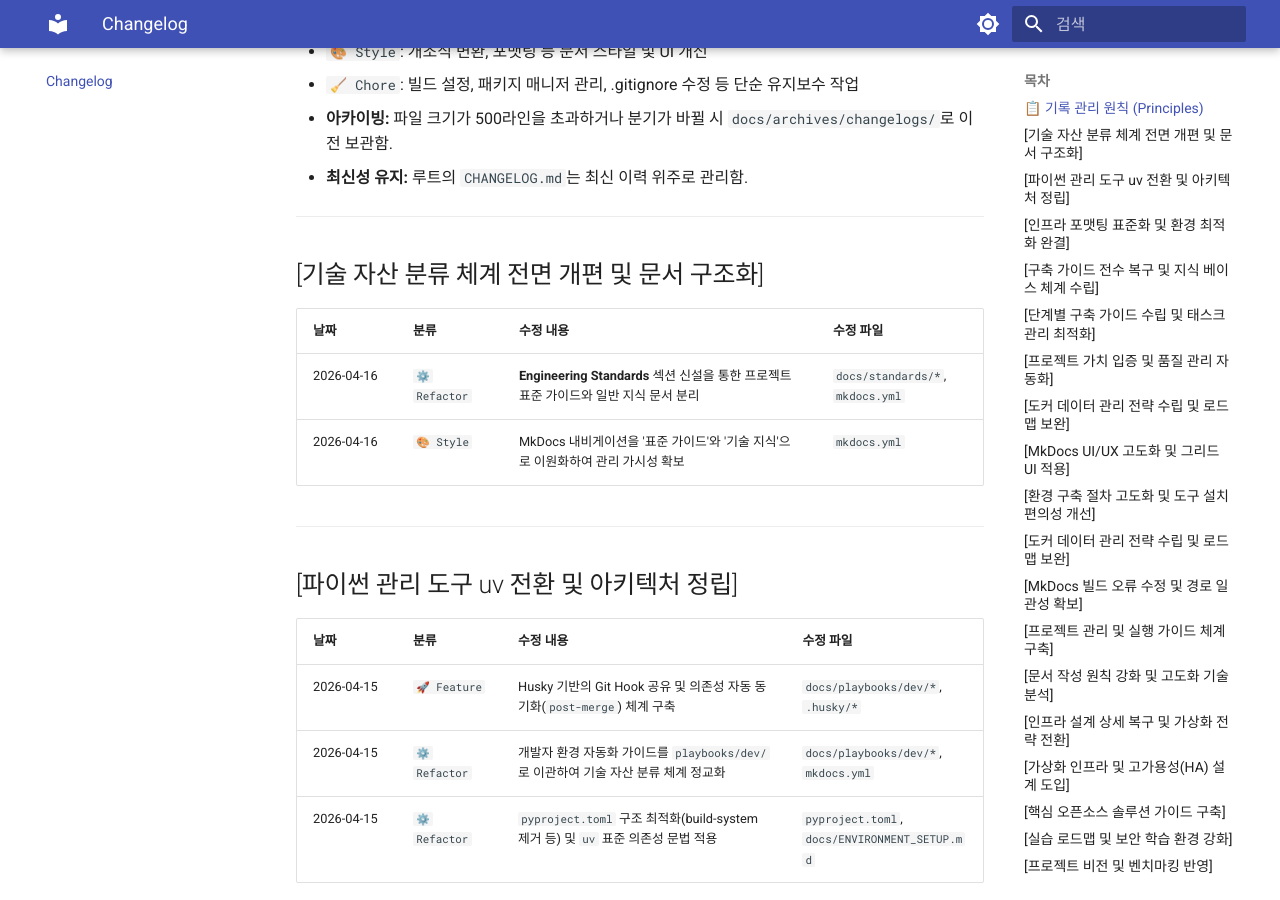
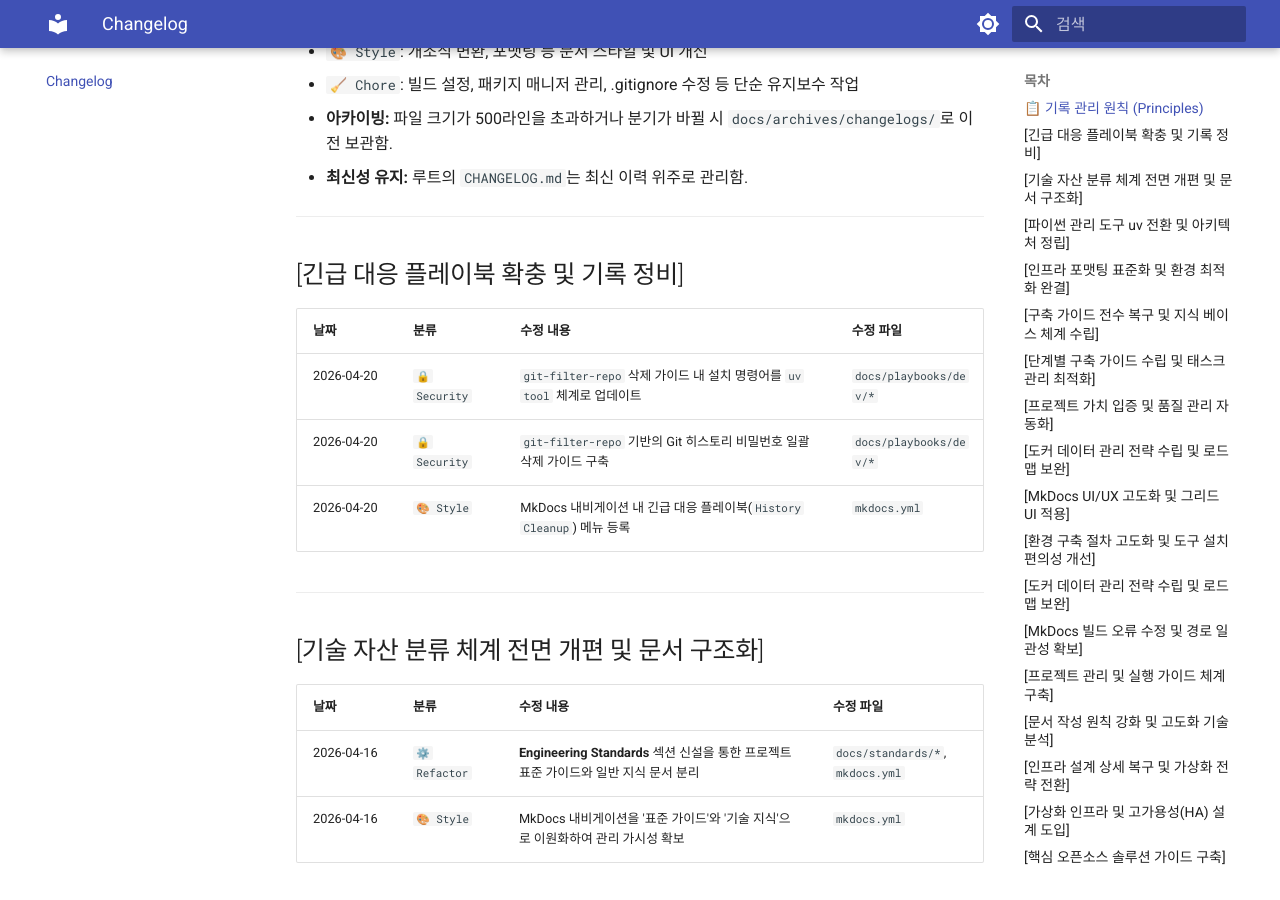
Before and after one commit to ksj686/cloud_infra, an MkDocs documentation site: the page built from docs/CHANGELOG.md, in a window 1280 px wide and 900 px high, scrolled down 608 px. Built offline with MkDocs 1.6.1 and Material for MkDocs 9.7.7, drawn with Linux system fonts in a browser that asks for light colours; some of the changed lines change nothing that is shown.

Commit message:
security: git-filter-repo 기반의 히스토리 비밀번호 삭제 가이드 구축  - 노출된 시크릿을 Git 히스토리 전체에서 일괄 제거/치환하는 긴급 대응 절차 수립  - playbooks/dev 섹션 이관을 통한 보안 관리 체계 강화 및 접근성 개선  - MkDocs 내비게이션 메뉴 등록 및 공식 이력 기록

````diff
--- a/docs/CHANGELOG.md
+++ b/docs/CHANGELOG.md
@@ -17,6 +17,16 @@
   - `🧹 Chore`: 빌드 설정, 패키지 매니저 관리, .gitignore 수정 등 단순 유지보수 작업
 - **아카이빙:** 파일 크기가 500라인을 초과하거나 분기가 바뀔 시 `docs/archives/changelogs/`로 이전 보관함.
 - **최신성 유지:** 루트의 `CHANGELOG.md`는 최신 이력 위주로 관리함.
+
+---
+
+## [긴급 대응 플레이북 확충 및 기록 정비]
+
+| 날짜       | 분류          | 수정 내용                                                                | 수정 파일              |
+| :--------- | :------------ | :----------------------------------------------------------------------- | :--------------------- |
+| 2026-04-20 | `🔒 Security` | `git-filter-repo` 삭제 가이드 내 설치 명령어를 `uv tool` 체계로 업데이트 | `docs/playbooks/dev/*` |
+| 2026-04-20 | `🔒 Security` | `git-filter-repo` 기반의 Git 히스토리 비밀번호 일괄 삭제 가이드 구축     | `docs/playbooks/dev/*` |
+| 2026-04-20 | `🎨 Style`    | MkDocs 내비게이션 내 긴급 대응 플레이북(`History Cleanup`) 메뉴 등록     | `mkdocs.yml`           |
 
 ---
 
--- /dev/null
+++ b/docs/playbooks/dev/git_history_cleanup_guide.md
@@ -0,0 +1,117 @@
+# Git 히스토리 비밀번호 일괄 삭제 가이드 (git-filter-repo)
+
+이미 GitHub에 푸시된 비밀번호를 히스토리 전체에서 찾아 삭제하고, 다른 문구로 치환하는 최신 표준 방법입니다.
+
+## ⚠️ 중요 주의사항 (실행 전 필독)
+
+1. **커밋 ID 변경**: 이 작업을 수행하면 기존의 모든 커밋 해시(ID)가 변경됩니다.
+2. **협업자 주의**: 다른 팀원이 있다면 기존 저장소를 버리고 수정된 버전을 새로 `clone` 받아야 합니다. (기존 브랜치와 충돌 발생)
+3. **강제 푸시**: 원격 저장소의 기록을 덮어쓰기 위해 `force push`가 필요합니다.
+4. **실제 비밀번호 변경**: Git 히스토리를 지우는 것과 별개로, 이미 노출된 비밀번호는 반드시 실제 서비스에서 변경해야 합니다.
+
+---
+
+## 0. 준비 작업 (설치)
+
+Python 및 `uv`가 설치된 환경에서 아래 명령어를 실행하여 도구를 설치합니다. `uv tool`은 도구를 독립된 가상 환경에 격리하여 설치하므로 시스템 오염을 방지합니다.
+
+```bash
+# uv를 이용한 전역 도구 설치
+uv tool install git-filter-repo
+```
+
+## 1. 저장소 백업 및 준비
+
+`git-filter-repo`는 안전을 위해 '방금 clone 받은 깨끗한 상태'에서 작업하는 것을 권장합니다.
+
+```bash
+# 새로운 폴더에 저장소를 다시 clone 받습니다.
+git clone https://github.com/사용자이름/저장소이름.git cleanup-temp
+cd cleanup-temp
+```
+
+## 2. 치환 목록 파일 생성 (`passwords.txt`)
+
+삭제할 비밀번호와 대체할 문구를 정의합니다. 파일명은 자유입니다.
+파일 내용 형식: `찾을문자열==>바꿀문자열`
+
+```text
+kosa1004==>REMOVED_PASSWORD
+123456==>REMOVED_PASSWORD
+my_secret_key==>REMOVED_KEY
+```
+
+_(바꿀 문자열을 비워두면 해당 단어만 쏙 삭제됩니다.)_
+
+## 3. 히스토리 재작성 실행
+
+### 방법 A: 특정 단어만 찾아 치환하기 (비밀번호 등)
+
+이 명령어는 **모든 브랜치와 모든 태그**를 뒤져서 위 파일에 적힌 문자열을 치환합니다.
+
+```bash
+git filter-repo --replace-text passwords.txt
+```
+
+### 방법 B: 특정 파일 자체를 히스토리에서 삭제하기 (.env 등)
+
+실수로 `.env`나 `config.json` 같은 파일을 푸시했을 때, 과거의 모든 커밋에서 해당 파일을 완전히 제거합니다.
+
+```bash
+# 단일 파일 삭제
+git filter-repo --path .env --invert-paths
+
+# 여러 파일이나 폴더 삭제
+git filter-repo --path .env --path config/secret.json --invert-paths
+```
+
+## 4. 재발 방지 (.gitignore 설정)
+
+파일을 히스토리에서 지웠다면, 앞으로 다시는 추적되지 않도록 `.gitignore`에 등록해야 합니다.
+
+1. 프로젝트 루트에 `.gitignore` 파일을 생성하거나 엽니다.
+2. 제외할 파일명을 추가합니다.
+   ```text
+   .env
+   passwords.txt
+   secrets/
+   ```
+3. 변경사항을 커밋합니다. (이때 .env 파일은 이미 삭제된 상태여야 합니다.)
+
+## 5. 원격 저장소 연결 복구
+
+`git-filter-repo`를 실행하면 안전을 위해 기존 `origin` 원격 연결이 해제됩니다. 다시 연결해줍니다.
+
+```bash
+git remote add origin https://github.com/사용자이름/저장소이름.git
+```
+
+## 5. 강제 푸시 (반영)
+
+수정된 히스토리를 서버에 강제로 덮어씁니다.
+
+```bash
+# 모든 브랜치 반영
+git push origin --force --all
+
+# 모든 태그 반영
+git push origin --force --tags
+```
+
+---
+
+## 💡 자주 묻는 질문 (FAQ)
+
+### Q: 브랜치가 여러 개인데 각각 따로 해야 하나요?
+
+**A: 아니요.** `git-filter-repo`는 기본적으로 전체 저장소의 모든 참조(References), 즉 모든 브랜치와 태그를 대상으로 작동합니다. 한 번의 실행으로 모든 곳에서 비밀번호가 사라집니다.
+
+### Q: 특정 파일에서만 지우고 싶은데 어떻게 하나요?
+
+**A: `--path` 옵션을 조합할 수 있습니다.** 하지만 비밀번호 치환(`--replace-text`)의 경우, 보통 전체 파일에서 해당 단어를 지우는 것이 가장 안전하므로 위 가이드 방식을 권장합니다.
+
+### Q: 실행 시 "fresh clone" 에러가 납니다.
+
+**A: `--force` 옵션을 붙여서 강제 실행할 수 있습니다.**
+`git filter-repo --replace-text passwords.txt --force`
+(단, 작업 중인 수정 사항이 있다면 모두 날아갈 수 있으니 주의하세요.)
--- a/mkdocs.yml
+++ b/mkdocs.yml
@@ -94,6 +94,7 @@
   - Playbooks:
       - Dev:
           - Hook Automation: playbooks/dev/git_hook_automation.md
+          - History Cleanup: playbooks/dev/git_history_cleanup_guide.md
       - Ops:
           - Audit System: playbooks/ops/audit_system.md
           - Safe Upgrade: playbooks/ops/safe_upgrade.md
````
